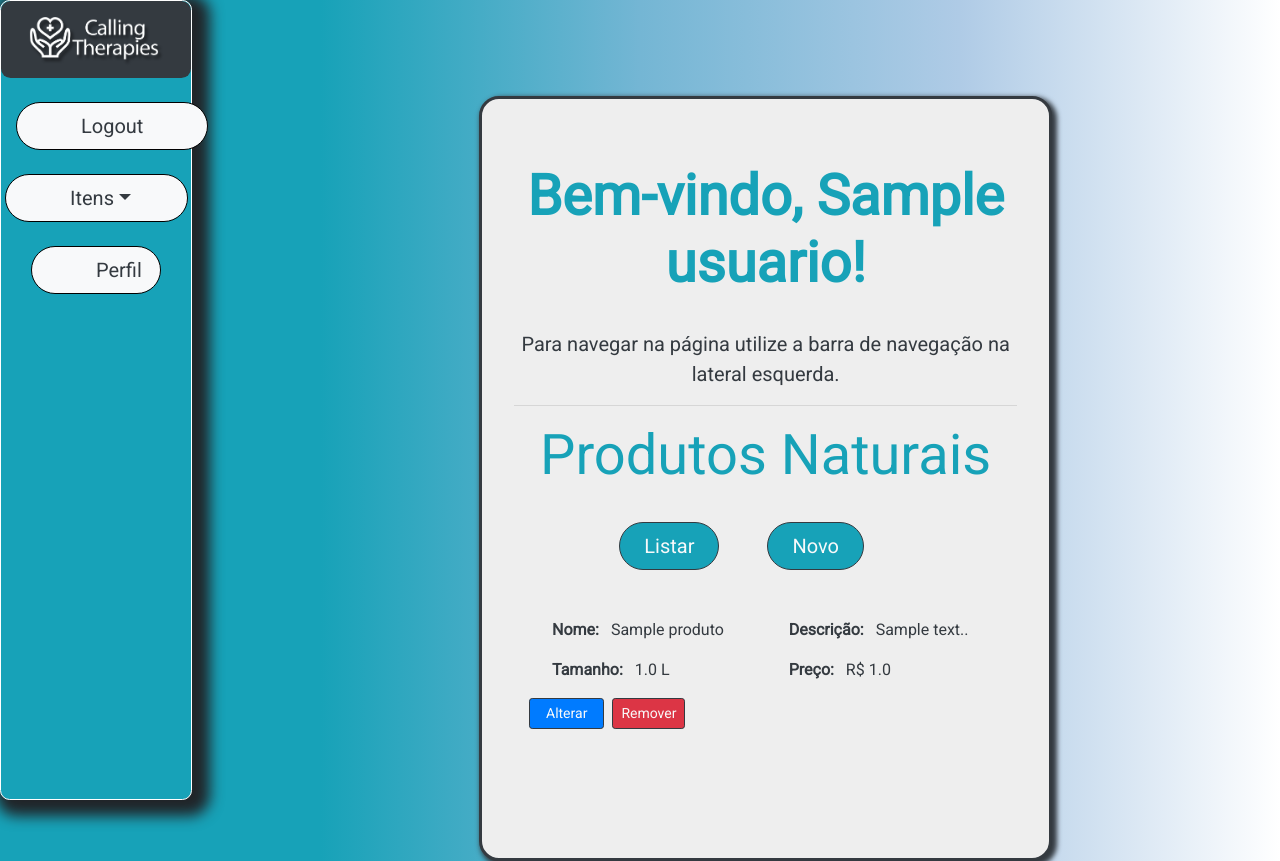
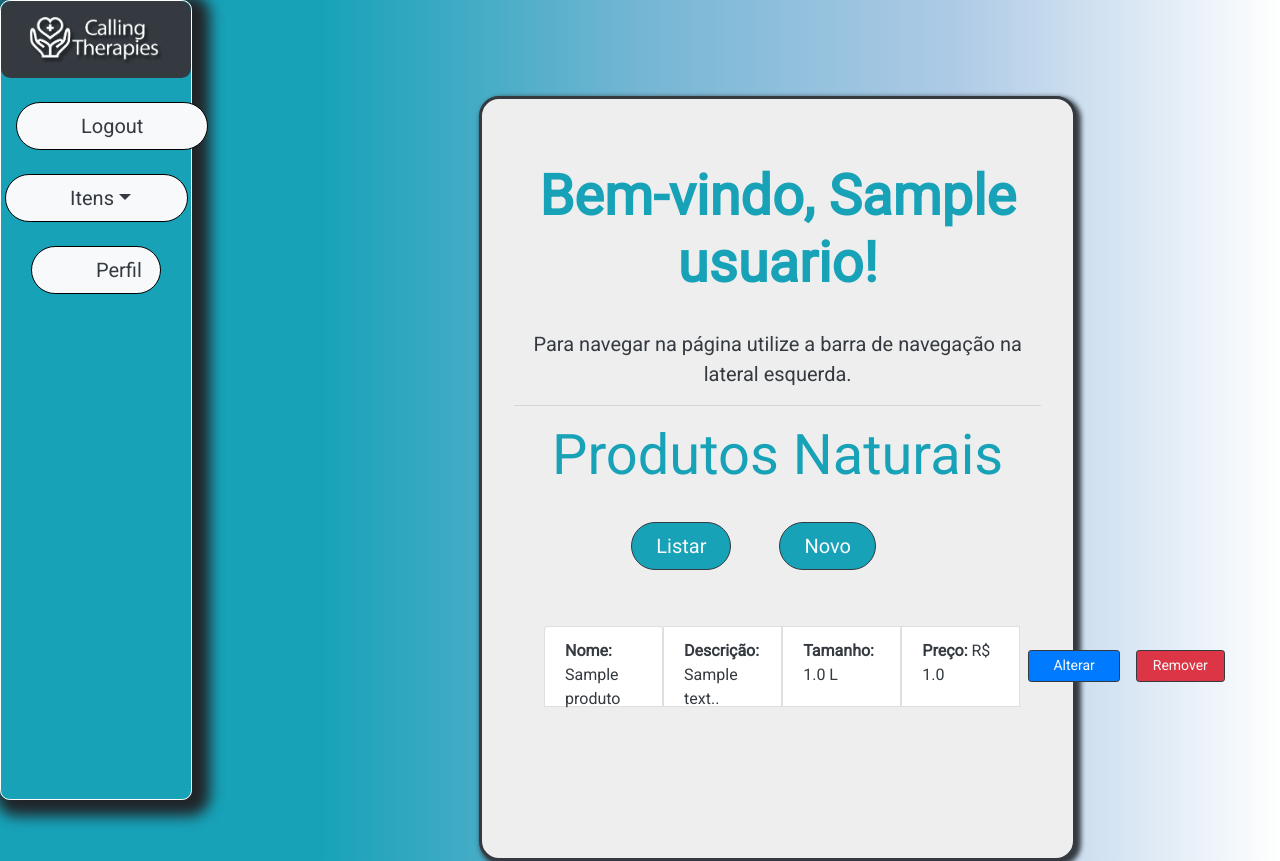
Before and after one commit to terrotar/OPE, a Flask app: page /admin/products/list in a window 1280 px wide. Run offline with Flask 2, Linux system fonts and the light colour scheme; a user stored in the database is signed in; tables that the repository leaves empty hold one stand-in row (values such as "Sample post"); some libraries are stand-ins or nearby versions.

Commit message:
Atualizado relaçoes com delete on cascade.

```diff
--- a/app/blueprints/login/routes.py
+++ b/app/blueprints/login/routes.py
@@ -1,4 +1,4 @@
-from flask import Blueprint, render_template, request, redirect, url_for
+from flask import Blueprint, render_template, request, redirect, url_for, jsonify
 
 from flask_login import login_user, logout_user, current_user
 
--- a/app/models/cart_product.py
+++ b/app/models/cart_product.py
@@ -11,7 +11,7 @@ class Cart_Product(db.Model):
     __unit_price = db.Column("preco_unit", db.Float, unique=False, nullable=False)
     __qtd = db.Column("qtd", db.Integer, unique=False, nullable=False)
 
-    product = db.relationship("Product")
+    product = db.relationship("Product", back_populates="cart")
     owner = db.relationship("User", back_populates="products")
 
     def __init__(self, id_user, id_product, unit_price, qtd):
--- a/app/models/product.py
+++ b/app/models/product.py
@@ -12,7 +12,7 @@ class Product(db.Model):
     __price = db.Column("preco", db.Float, unique=False, nullable=False)
 
     # Relationships
-    cart_product = db.relationship("Cart_Product")
+    cart = db.relationship("Cart_Product", cascade="all,delete", back_populates="product")
 
     def __init__(self, name, description, size, price):
         self.__name = name
--- a/app/models/user.py
+++ b/app/models/user.py
@@ -35,8 +35,8 @@ class User(db.Model, UserMixin):
     __user_type = db.Column("tipo_usuario", db.String(20), default='user')
 
     # Relationships
-    products = db.relationship("Cart_Product", back_populates="owner")
-    therapies = db.relationship("Cart_Therapy", back_populates="owner")
+    products = db.relationship("Cart_Product", cascade="all,delete", back_populates="owner")
+    therapies = db.relationship("Cart_Therapy", cascade="all,delete", back_populates="owner")
 
     # When create a new User object, you must use the following functions:
     # check_age() --> Validates if user can purchase items or not
--- a/app/static/css/admin.css
+++ b/app/static/css/admin.css
@@ -71,3 +71,9 @@ body {
 .list-products {
     height: 11rem !important;
 }
+
+.ul-products {
+    height: 5rem !important;
+    width: 60% !important;
+    padding-right: 2rem !important;
+}
--- a/app/templates/admin/products/add.html
+++ b/app/templates/admin/products/add.html
@@ -1,5 +1,9 @@
 
 {% extends 'admin/index.html' %}
+
+{% block head %}
+    <title>Admin - Produtos Naturais</title>
+{% endblock %}
 
 {% block body %}
 
--- a/app/templates/admin/products/list.html
+++ b/app/templates/admin/products/list.html
@@ -1,5 +1,10 @@
 
 {% extends 'admin/index.html' %}
+
+{% block head %}
+    <title>Admin - Produtos Naturais</title>
+{% endblock %}
+
 
 {% block body %}
 
@@ -8,7 +13,7 @@
 
 
 
-    <div class="jumbotron jumbotron-admin text-dark bt-5">
+    <div class="jumbotron jumbotron-admin position-absolute text-dark bt-5">
 
 
 
@@ -34,23 +39,24 @@
 
         <div class="container list-products mt-5">
 
-            {% for product in all_products %}
-            <div class="row">
-                <p class="col-6"><strong class="px-2">Nome: </strong>{{ product.name }}</p>
-                <br>
-                <p class="col-6"><strong class="px-2">Descrição: </strong>{{ product.description }}.</p>
-                <br>
-                <p class="col-6"><strong class="px-2">Tamanho: </strong> {{ product.size }} L</p>
-                <br>
-                <p class="col-6"><strong class="px-2">Preço: </strong> R$ {{ product.price }}</p>
-                <br>
-                <a class="btn btn-sm bg-primary btn-outline-dark text-light txt-center mb-3 px-3" href="{{ url_for('admin.change_product', id_product=product.id) }}">Alterar</a>
-                <a class="btn btn-sm bg-danger btn-outline-dark text-light mb-3 ml-2 px-2" href="{{ url_for('admin.delete_product', id_product=product.id) }}">Remover</a>
+
+            <ul class="list-group position-absolute pr-5">
+                {% for product in all_products %}
+                <div class="container ul-products d-flex justify-content-between my-2">
+                <li class="list-group-item col-4"><strong>Nome: </strong>{{ product.name }}</li>
+                <li class="list-group-item col-4"><strong>Descrição: </strong>{{ product.description }}.</li>
+                <li class="list-group-item col-4"><strong>Tamanho: </strong> {{ product.size }} L</li>
+                <li class="list-group-item col-4"><strong>Preço: </strong> R$ {{ product.price }}</li>
+                <a class="btn btn-sm bg-primary btn-outline-dark text-light txt-center mx-2 my-4 px-4" href="{{ url_for('admin.change_product', id_product=product.id) }}">Alterar</a>
+                <a class="btn btn-sm bg-danger btn-outline-dark text-light txt-center mx-2 my-4 px-3" href="{{ url_for('admin.delete_product', id_product=product.id) }}">Remover</a>
             </div>
-            {% endfor %}
+                {% endfor %}
+            </ul>
+
 
         </div>
 
 
     </div>
+</div>
 {% endblock %}
--- a/app/templates/admin/products/products.html
+++ b/app/templates/admin/products/products.html
@@ -1,6 +1,7 @@
 {% extends "admin/base.html" %}
 
 {% block head %}
+    <title>Admin - Produtos Naturais</title>
 {% endblock %}
 
 {% block body %}
--- a/app/templates/admin/products/update.html
+++ b/app/templates/admin/products/update.html
@@ -1,7 +1,8 @@
 {% extends 'admin/index.html' %}
 
 {% block head %}
-<link rel="stylesheet" href="../../../static/css/admin.css"/>
+    <link rel="stylesheet" href="../../../static/css/admin.css"/>
+    <title>Admin - Produtos Naturais</title>
 {% endblock %}
 
 
```
